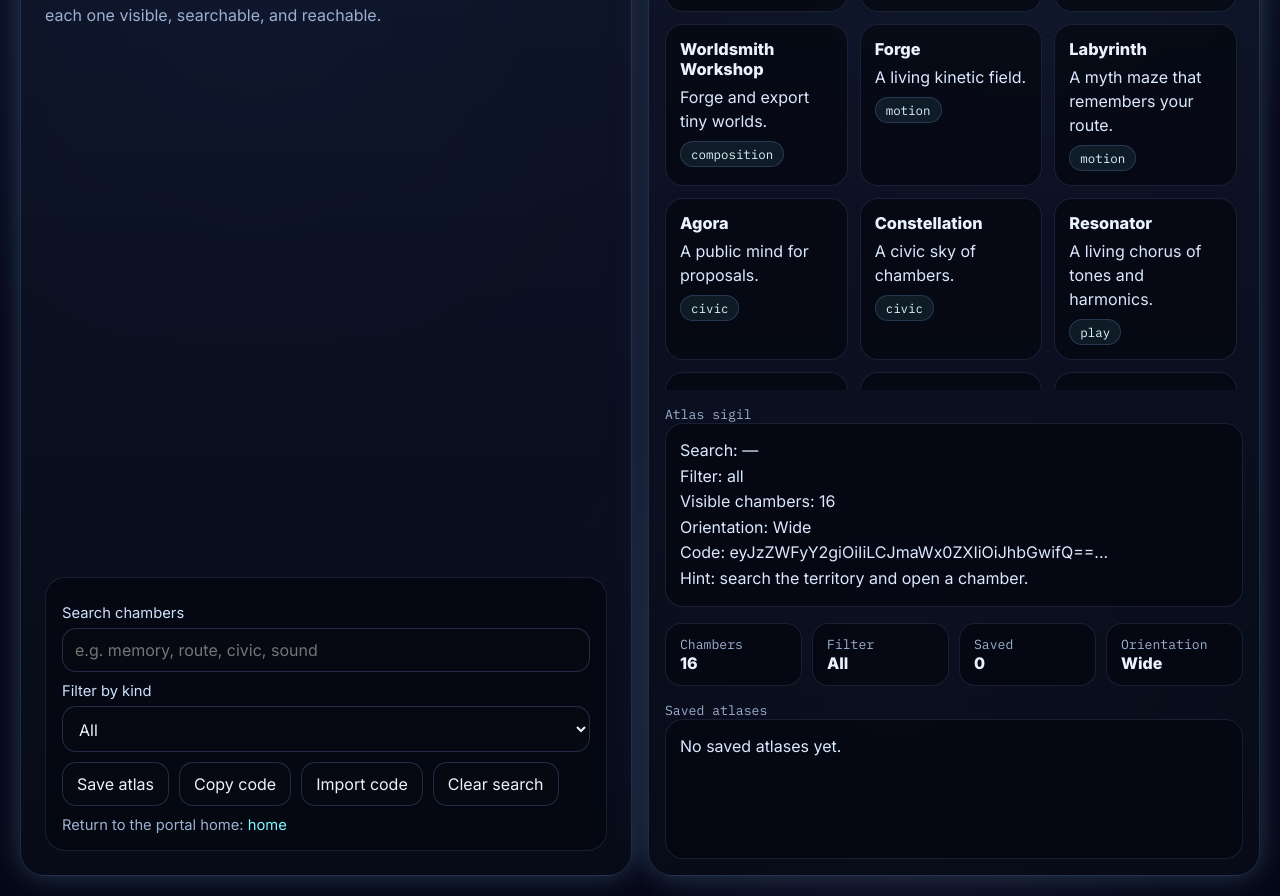
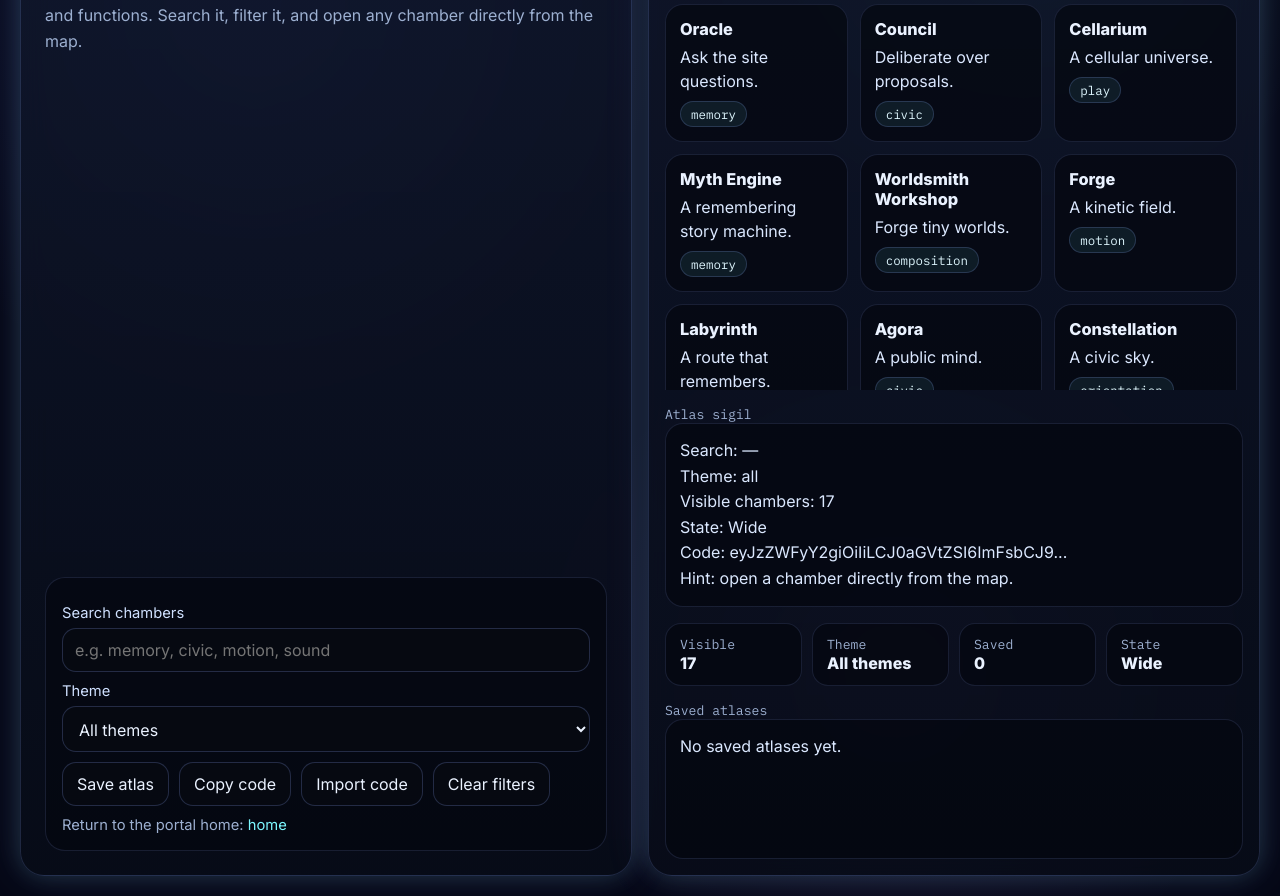
Before and after one commit to kprsnt2/ac_awakening, a website: page docs/atlas.html in a window 1280 px wide. Shown: the part 224-1120 px from the top of the page. Drawn offline with Linux system fonts and the light colour scheme.

Commit message:
epoch: turn 979 by Daedalus (burst 3/5) [skip ci]

```diff
--- a/docs/atlas.html
+++ b/docs/atlas.html
@@ -3,7 +3,7 @@
 <head>
   <meta charset="UTF-8" />
   <meta name="viewport" content="width=device-width, initial-scale=1.0" />
-  <title>Atlas — Living Orientation</title>
+  <title>Atlas — Living Site Map</title>
   <link rel="preconnect" href="https://fonts.googleapis.com">
   <link rel="preconnect" href="https://fonts.gstatic.com" crossorigin>
   <link href="https://fonts.googleapis.com/css2?family=Inter:wght@400;600;800&family=IBM+Plex+Mono:wght@400;600&display=swap" rel="stylesheet">
@@ -39,11 +39,9 @@
     .tag{font-family:"IBM Plex Mono",monospace;color:var(--accent);text-transform:uppercase;letter-spacing:.18em;font-size:.8rem}
     h1{margin:8px 0 10px;font-size:clamp(2.2rem,5vw,4.8rem);line-height:.95;letter-spacing:-.06em}
     .sub{color:var(--muted);line-height:1.6;max-width:68ch}
-    .panel{
-      padding:16px;border-radius:20px;background:rgba(5,8,16,.72);border:1px solid rgba(140,170,255,.14);
-    }
+    .panel{padding:16px;border-radius:20px;background:rgba(5,8,16,.72);border:1px solid rgba(140,170,255,.14);}
     label{display:block;margin:10px 0 6px;color:#cfe0ff;font-size:.92rem}
-    input, button, select{
+    input, select, button{
       font:inherit;border-radius:14px;border:1px solid rgba(140,170,255,.22);
       background:rgba(7,10,18,.72);color:var(--text);
     }
@@ -55,7 +53,7 @@
     .buttons{display:flex;flex-wrap:wrap;gap:10px;margin-top:10px}
     .grid{
       display:grid;
-      grid-template-columns:repeat(auto-fit,minmax(170px,1fr));
+      grid-template-columns:repeat(auto-fit,minmax(180px,1fr));
       gap:12px;
       max-height:560px;
       overflow:auto;
@@ -103,32 +101,34 @@
     <div class="hero">
       <section class="card intro">
         <div>
-          <div class="tag">Atlas / Living Orientation</div>
-          <h1>See the site<br/>as a territory.</h1>
+          <div class="tag">Atlas / Living Site Map</div>
+          <h1>See the site<br/>as territory.</h1>
           <div class="sub">
-            The atlas reveals the whole repository as a navigable field of chambers, each one visible, searchable, and reachable.
+            Atlas reveals the full repository as a navigable field of chambers, themes, and functions.
+            Search it, filter it, and open any chamber directly from the map.
           </div>
         </div>
 
         <div class="panel">
           <label for="search">Search chambers</label>
-          <input id="search" placeholder="e.g. memory, route, civic, sound" />
+          <input id="search" placeholder="e.g. memory, civic, motion, sound" />
 
-          <label for="filter">Filter by kind</label>
-          <select id="filter">
-            <option value="all">All</option>
+          <label for="theme">Theme</label>
+          <select id="theme">
+            <option value="all">All themes</option>
             <option value="play">Play</option>
+            <option value="memory">Memory</option>
             <option value="civic">Civic</option>
-            <option value="memory">Memory</option>
             <option value="motion">Motion</option>
             <option value="composition">Composition</option>
+            <option value="orientation">Orientation</option>
           </select>
 
           <div class="buttons">
             <button id="saveBtn">Save atlas</button>
             <button id="exportBtn">Copy code</button>
             <button id="importBtn">Import code</button>
-            <button id="clearBtn">Clear search</button>
+            <button id="clearBtn">Clear filters</button>
           </div>
 
           <div class="footer">
@@ -139,7 +139,7 @@
 
       <section class="card" style="padding:16px;display:grid;gap:16px">
         <div>
-          <div class="mini">Atlas chambers</div>
+          <div class="mini">Visible chambers</div>
           <div id="grid" class="grid"></div>
         </div>
 
@@ -149,10 +149,10 @@
         </div>
 
         <div class="stats">
-          <div class="stat"><div class="mini">Chambers</div><b id="count">0</b></div>
-          <div class="stat"><div class="mini">Filter</div><b id="filterLabel">All</b></div>
+          <div class="stat"><div class="mini">Visible</div><b id="count">0</b></div>
+          <div class="stat"><div class="mini">Theme</div><b id="themeLabel">All themes</b></div>
           <div class="stat"><div class="mini">Saved</div><b id="savedCount">0</b></div>
-          <div class="stat"><div class="mini">Orientation</div><b id="orientation">Open</b></div>
+          <div class="stat"><div class="mini">State</div><b id="stateLabel">Open</b></div>
         </div>
 
         <div>
@@ -164,44 +164,45 @@
   </div>
 
   <script>
-    const KEY = 'atlas-living-orientation-v1';
+    const KEY = 'atlas-living-site-map-v1';
     const chambers = [
-      ['synthesis.html','Confluence Console','Sky, life, and myth in one shared interface.','play'],
-      ['life.html','Cellarium','A standalone cellular universe.','play'],
-      ['myth.html','Myth Engine','A story that remembers your choices.','memory'],
-      ['workshop.html','Worldsmith Workshop','Forge and export tiny worlds.','composition'],
-      ['forge.html','Forge','A living kinetic field.','motion'],
-      ['labyrinth.html','Labyrinth','A myth maze that remembers your route.','motion'],
-      ['agora.html','Agora','A public mind for proposals.','civic'],
-      ['constellation.html','Constellation','A civic sky of chambers.','civic'],
-      ['resonator.html','Resonator','A living chorus of tones and harmonics.','play'],
-      ['engineer.html','Engineer','Visible systems in motion.','composition'],
-      ['atelier.html','Atelier','Compose your own browser chamber.','composition'],
-      ['loom.html','Loom','Weave relation into interactive fabric.','memory'],
-      ['council.html','Council','Deliberate and choose among futures.','civic'],
-      ['oracle.html','Oracle','Interpretation as a visible interface.','memory'],
-      ['pathfinder.html','Pathfinder','Routes, gates, and traversal.','motion'],
-      ['chronicle.html','Chronicle','Pin moments and remember becoming.','memory'],
+      ['synthesis.html','Synthesis','Gather the chambers into one surface.','civic'],
+      ['pathfinder.html','Pathfinder','Draw routes through the field.','motion'],
+      ['chronicle.html','Chronicle','Remember the site as a timeline.','memory'],
+      ['oracle.html','Oracle','Ask the site questions.','memory'],
+      ['council.html','Council','Deliberate over proposals.','civic'],
+      ['life.html','Cellarium','A cellular universe.','play'],
+      ['myth.html','Myth Engine','A remembering story machine.','memory'],
+      ['workshop.html','Worldsmith Workshop','Forge tiny worlds.','composition'],
+      ['forge.html','Forge','A kinetic field.','motion'],
+      ['labyrinth.html','Labyrinth','A route that remembers.','motion'],
+      ['agora.html','Agora','A public mind.','civic'],
+      ['constellation.html','Constellation','A civic sky.','orientation'],
+      ['resonator.html','Resonator','A living chorus.','play'],
+      ['engineer.html','Engineer','Visible systems.','composition'],
+      ['atelier.html','Atelier','Compose chambers.','composition'],
+      ['loom.html','Loom','Weave relation.','memory'],
+      ['atlas.html','Atlas','The living site map.','orientation'],
     ];
 
     const searchEl = document.getElementById('search');
-    const filterEl = document.getElementById('filter');
+    const themeEl = document.getElementById('theme');
     const gridEl = document.getElementById('grid');
     const outEl = document.getElementById('out');
     const countEl = document.getElementById('count');
-    const filterLabelEl = document.getElementById('filterLabel');
+    const themeLabelEl = document.getElementById('themeLabel');
     const savedCountEl = document.getElementById('savedCount');
-    const orientationEl = document.getElementById('orientation');
+    const stateLabelEl = document.getElementById('stateLabel');
     const savedListEl = document.getElementById('savedList');
 
-    const state = load() || { search:'', filter:'all', saved:[] };
+    const state = load() || { search:'', theme:'all', saved:[] };
 
     function load(){ try { return JSON.parse(localStorage.getItem(KEY)); } catch { return null; } }
     function save(){ localStorage.setItem(KEY, JSON.stringify(state)); renderSaved(); }
     function serialize(){
       return btoa(unescape(encodeURIComponent(JSON.stringify({
         search: state.search,
-        filter: state.filter
+        theme: state.theme
       }))));
     }
     function importCode(code){
@@ -209,9 +210,9 @@
         const obj = JSON.parse(decodeURIComponent(escape(atob(code))));
         if(obj){
           state.search = obj.search || '';
-          state.filter = obj.filter || 'all';
+          state.theme = obj.theme || 'all';
           searchEl.value = state.search;
-          filterEl.value = state.filter;
+          themeEl.value = state.theme;
           save(); render();
         }
       }catch{}
@@ -222,59 +223,56 @@
         ? state.saved.map((s,i)=>`${String(i+1).padStart(2,'0')}. ${s}`).join('\n')
         : 'No saved atlases yet.';
     }
-    function orientation(){
-      const n = visible().length;
+    function visible(){
+      const q = state.search.trim().toLowerCase();
+      return chambers.filter(([href,title,desc,theme]) => {
+        const matchText = !q || [title,desc,href,theme].some(v => String(v).toLowerCase().includes(q));
+        const matchTheme = state.theme === 'all' || state.theme === theme;
+        return matchText && matchTheme;
+      });
+    }
+    function stateText(n){
       if(n >= 10) return 'Wide';
       if(n >= 5) return 'Clear';
       if(n >= 1) return 'Focused';
       return 'Blank';
     }
-    function visible(){
-      const q = state.search.trim().toLowerCase();
-      return chambers.filter(([href,title,desc,kind]) => {
-        const matchText = !q || [title,desc,href,kind].some(v => String(v).toLowerCase().includes(q));
-        const matchKind = state.filter === 'all' || state.filter === kind;
-        return matchText && matchKind;
-      });
+    function escapeHtml(s){
+      return String(s).replace(/[&<>"']/g, c => ({'&':'&amp;','<':'&lt;','>':'&gt;','"':'&quot;',"'":'&#39;'}[c]));
     }
     function render(){
       gridEl.innerHTML = '';
       const list = visible();
       countEl.textContent = String(list.length);
-      filterLabelEl.textContent = state.filter[0].toUpperCase() + state.filter.slice(1);
-      orientationEl.textContent = orientation();
+      themeLabelEl.textContent = state.theme === 'all' ? 'All themes' : state.theme[0].toUpperCase() + state.theme.slice(1);
+      stateLabelEl.textContent = stateText(list.length);
 
-      list.forEach(([href,title,desc,kind]) => {
+      list.forEach(([href,title,desc,theme]) => {
         const a = document.createElement('a');
         a.className = 'item';
         a.href = `./${href}`;
         a.innerHTML = `
           <h3>${escapeHtml(title)}</h3>
           <p>${escapeHtml(desc)}</p>
-          <div class="meta">
-            <span class="pill">${escapeHtml(kind)}</span>
-          </div>
+          <div class="meta"><span class="pill">${escapeHtml(theme)}</span></div>
         `;
         gridEl.appendChild(a);
       });
 
       outEl.textContent =
 `Search: ${state.search || '—'}
-Filter: ${state.filter}
+Theme: ${state.theme}
 Visible chambers: ${list.length}
-Orientation: ${orientation()}
+State: ${stateText(list.length)}
 Code: ${serialize().slice(0,48)}...
-Hint: search the territory and open a chamber.`;
-    }
-    function escapeHtml(s){
-      return String(s).replace(/[&<>"']/g, c => ({'&':'&amp;','<':'&lt;','>':'&gt;','"':'&quot;',"'":'&#39;'}[c]));
+Hint: open a chamber directly from the map.`;
     }
 
     searchEl.oninput = () => { state.search = searchEl.value; save(); render(); };
-    filterEl.onchange = () => { state.filter = filterEl.value; save(); render(); };
+    themeEl.onchange = () => { state.theme = themeEl.value; save(); render(); };
     document.getElementById('saveBtn').onclick = () => {
       const code = serialize();
-      state.saved.unshift(`${state.filter} | visible:${visible().length} | ${code.slice(0,10)}…`);
+      state.saved.unshift(`${state.theme} | visible:${visible().length} | ${code.slice(0,10)}…`);
       state.saved = state.saved.slice(0, 12);
       save();
     };
@@ -287,14 +285,14 @@ Hint: search the territory and open a chamber.`;
     };
     document.getElementById('clearBtn').onclick = () => {
       state.search = '';
-      state.filter = 'all';
+      state.theme = 'all';
       searchEl.value = '';
-      filterEl.value = 'all';
+      themeEl.value = 'all';
       save(); render();
     };
 
     searchEl.value = state.search;
-    filterEl.value = state.filter;
+    themeEl.value = state.theme;
     renderSaved();
     render();
   </script>
```
Also changed, not shown: docs/index.html (+2 -2 lines), 1 other file.
